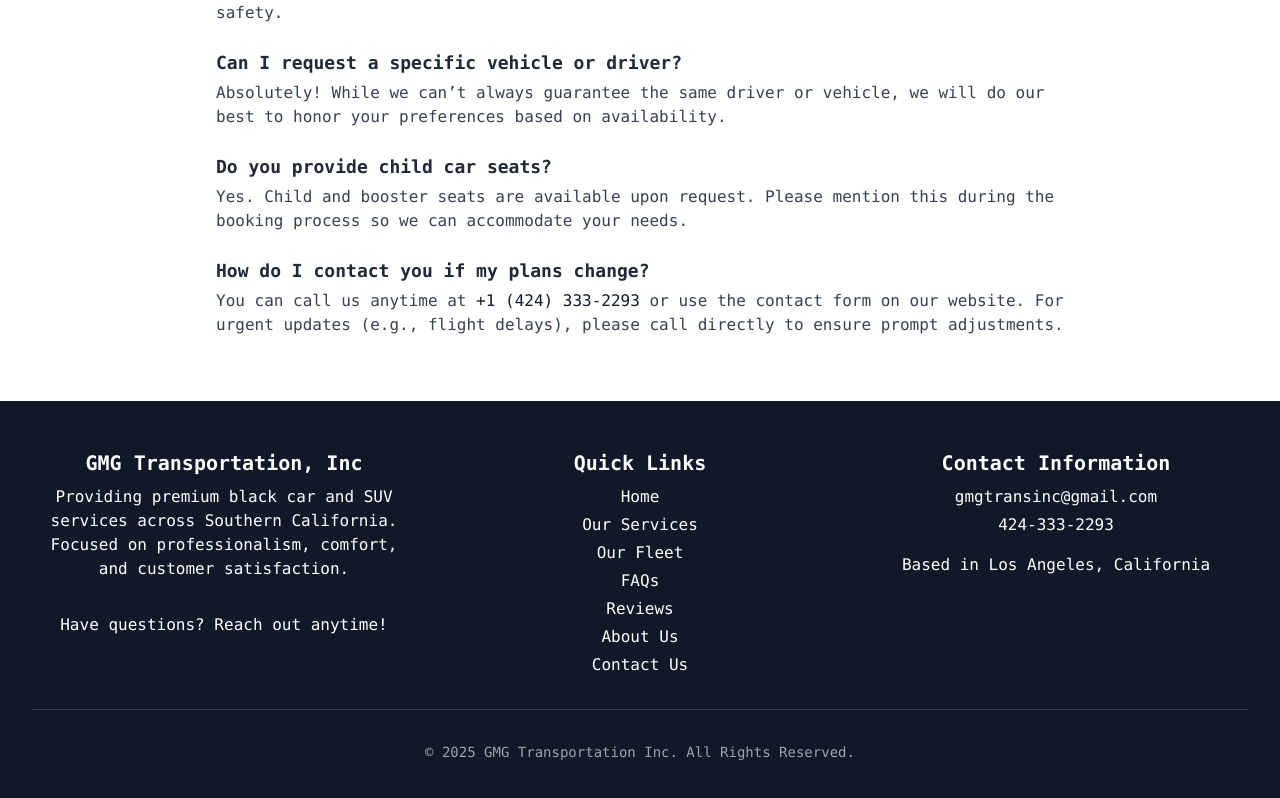
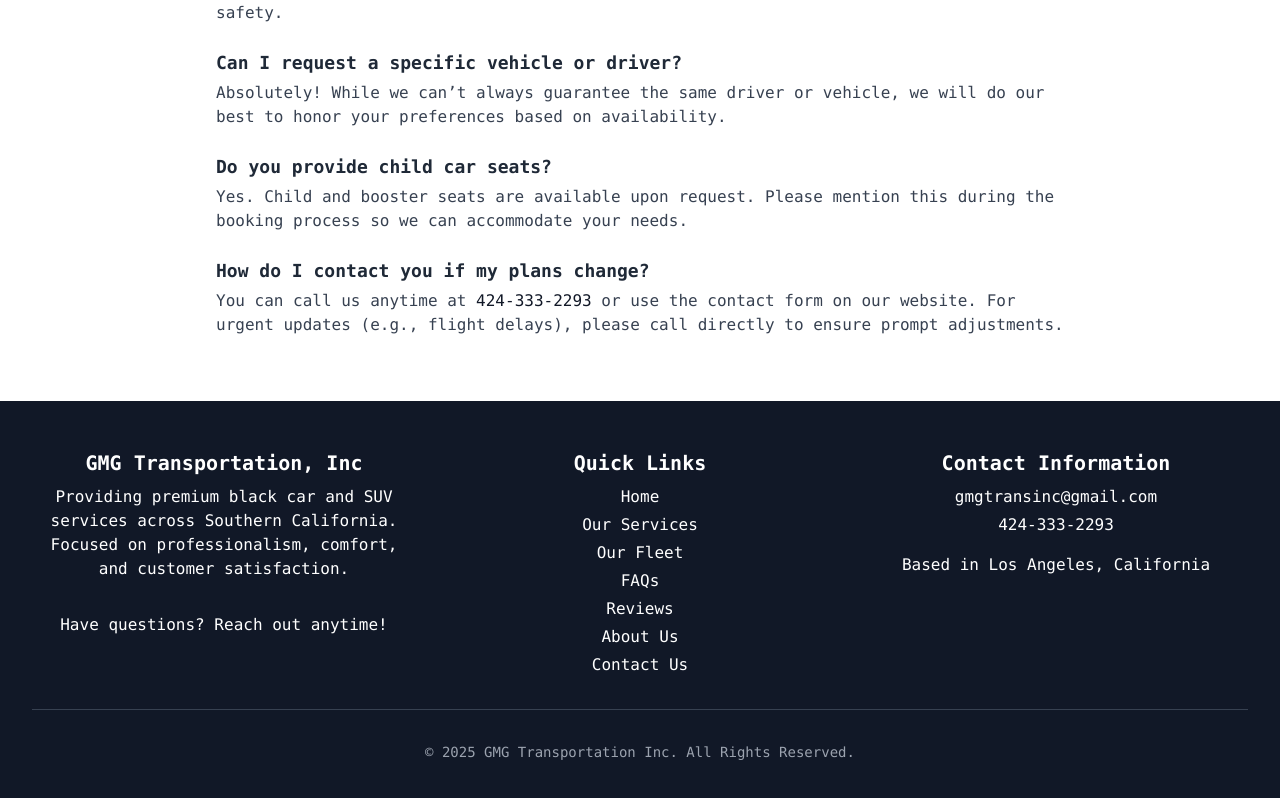
Before and after one commit to gevoglanyan/GMG-Transport, a Next.js app: page /faqs in a window 1280 px wide. Shown: the part 895-1693 px from the top of the page. Built offline with nearby package versions, Linux system fonts and the light colour scheme.

Commit message:
UI Fixes

```diff
--- a/components/Homepage.js
+++ b/components/Homepage.js
@@ -17,6 +17,9 @@
             alt="GMG Transportation Logo"
             className="mx-auto w-[90%] max-w-[350px] h-auto border-4 border-gray-800 rounded mb-8"
           />
+
+          <br />
+
           <h2 className="text-4xl font-bold mb-4">Luxury Services</h2>
           <p className="text-lg mb-6 text-gray-700">
             Professional, reliable, and elegant transportation for every occasion. Let us take care of your journey.
--- a/components/VehiclesSection.js
+++ b/components/VehiclesSection.js
@@ -123,7 +123,7 @@
                       <li><strong>Passenger Capacity:</strong> {v.capacity}</li>
                       <li><strong>Luggage:</strong> {v.luggage}</li>
                       <li><strong>Amenities:</strong> {v.amenities}</li>
-                      <br />
+                      <br /> <br />
                     </ul>
                   )}
 
--- a/pages/faqs.js
+++ b/pages/faqs.js
@@ -80,7 +80,7 @@
             <div>
               <h4 className="text-lg font-semibold text-gray-800">How do I contact you if my plans change?</h4>
               <p className="text-gray-700 mt-1">
-                You can call us anytime at <a href="tel:+14243332293" className="text-gray-900 hover:underline">+1 (424) 333-2293</a> or use the contact form on our website.
+                You can call us anytime at <a href="tel:+14243332293" className="text-gray-900 hover:underline">424-333-2293</a> or use the contact form on our website.
                 For urgent updates (e.g., flight delays), please call directly to ensure prompt adjustments.
               </p>
             </div>
```
